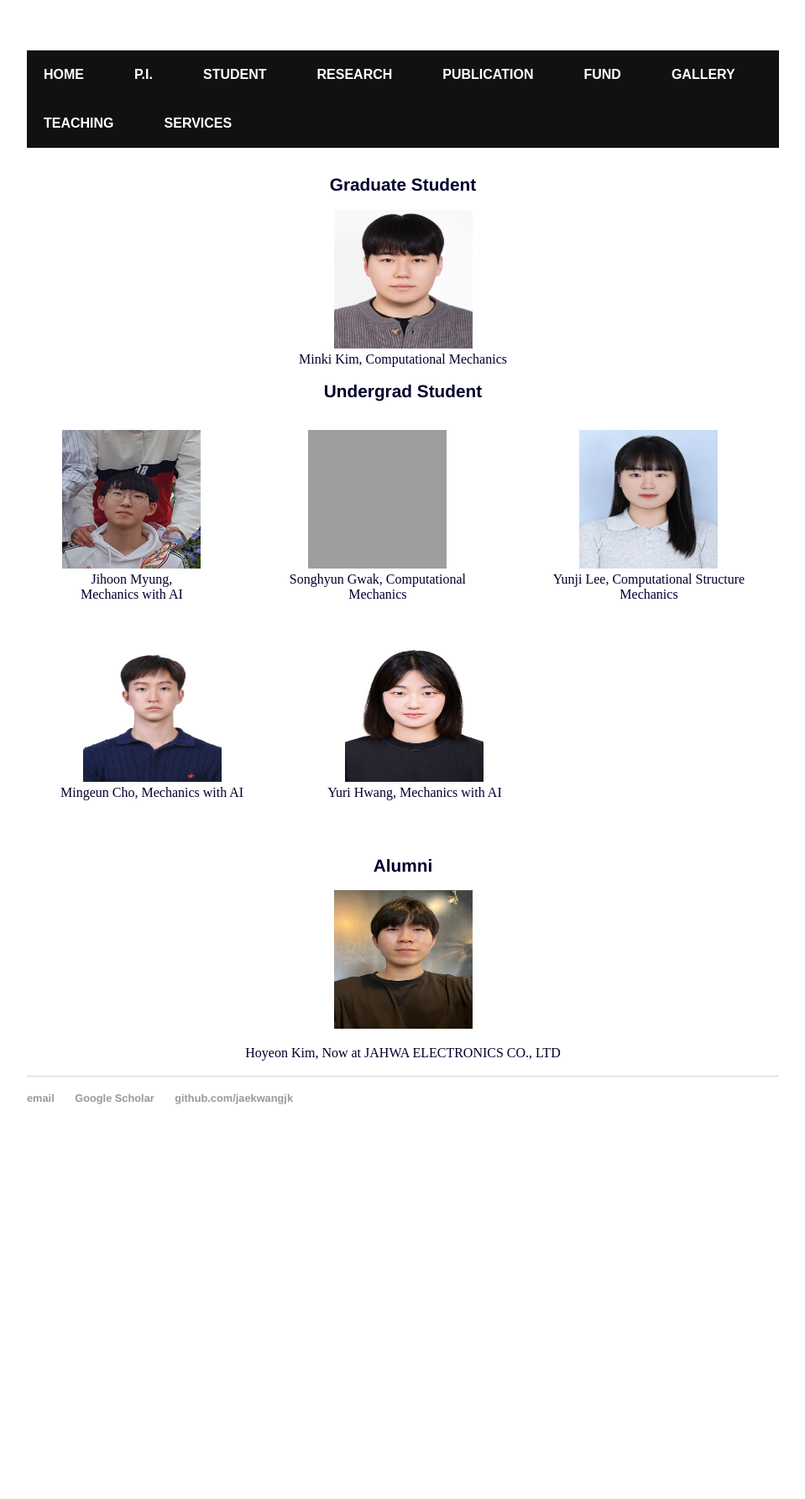
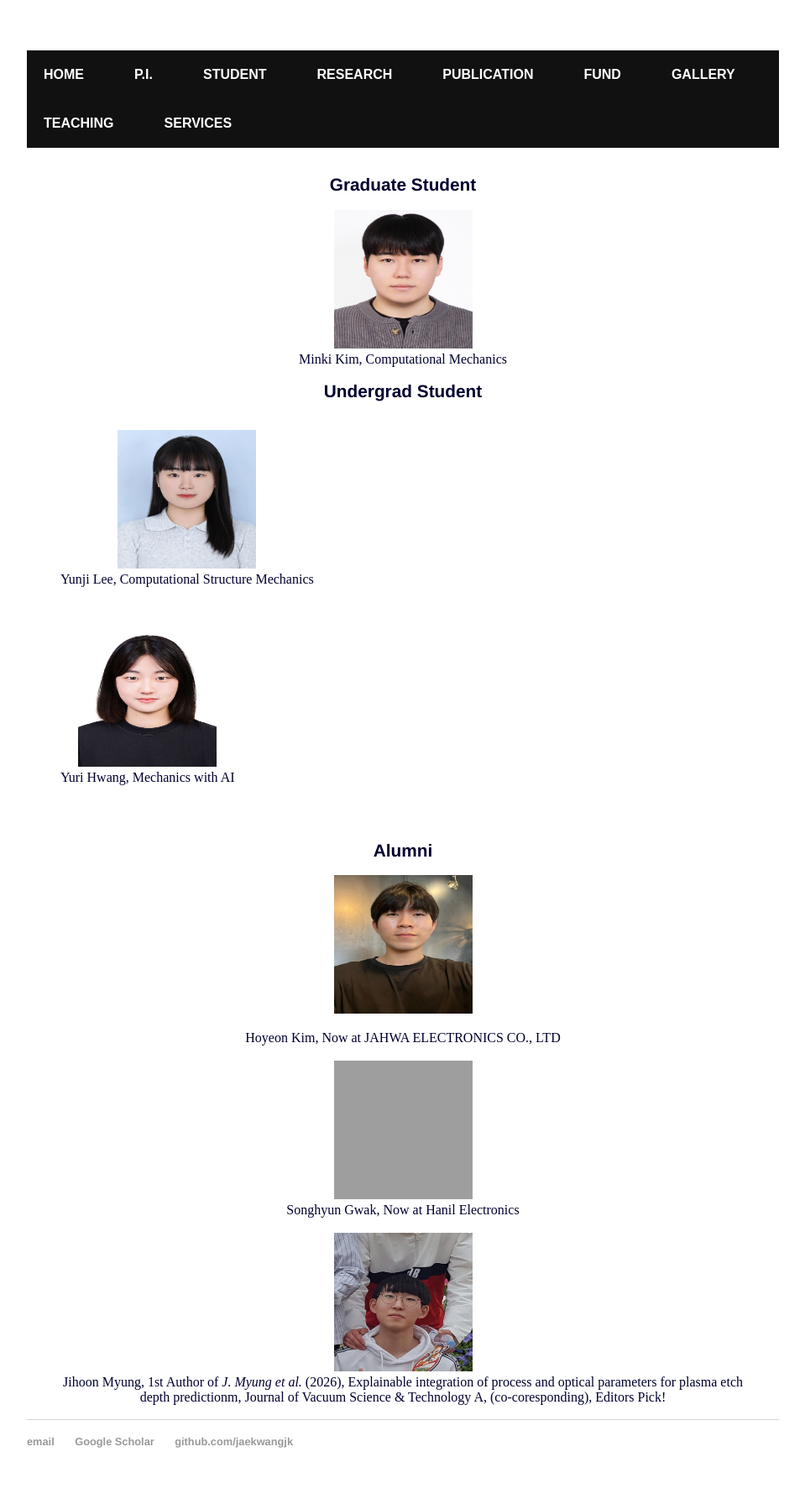
Before and after one commit to jaekwangjk/jaekwangjk.github.io, a Jekyll site: the page built from student.html, in a window 1280 px wide. Shown: the whole page at 84% size, without its empty margins (160-1119 px from the left). Built offline with Jekyll 4.4.1, drawn with Linux system fonts in a browser that asks for light colours; before the commit the page ends 1376 px from its top, so only the background shows below that; grey boxes are pictures that could not be loaded.

Commit message:
Update student.html

```diff
--- a/student.html
+++ b/student.html
@@ -20,21 +20,9 @@ title: Jaekwang Kim
 	</p>
 
 
-
-
 	<h1>Undergrad Student</h1>
-
 	<p>
 	<div style="display: flex; gap: 20px;">
- 	<figure>
-   	<img src="pictures/myungjihoon.jpg" alt="jihoon" style="width:165px;height:165px;">
-   	<figcaption>Jihoon Myung, Mechanics with AI </figcaption>
-  	</figure>
-
-  	<figure>
-  	<img src="pictures/songhyun.jpeg" alt="songhyeon" style="width:165px;height:165px;">
-    	<figcaption>Songhyun Gwak, Computational Mechanics </figcaption>
-  	</figure>
 
 	<figure>
 	<img src="pictures/yunji.jpg" alt="yunji" style="width:165px;height:165px;">
@@ -44,17 +32,8 @@ title: Jaekwang Kim
 	</div>
 	</p>
 
-
-
-
 	<p>
 	<div style="display: flex; gap: 20px;">
-
-
-  	<figure>
-  	<img src="pictures/mingeun.jpg" alt="mingeun" style="width:165px;height:165px;">
-    	<figcaption>Mingeun Cho, Mechanics with AI </figcaption>
-  	</figure>
 
 	<figure>
   	<img src="pictures/yuri.jpeg" alt="yuri" style="width:165px;height:165px;">
@@ -63,9 +42,6 @@ title: Jaekwang Kim
 
 	</div>
 	</p>
-
-
-
 
 
 	<br>
@@ -78,7 +54,23 @@ title: Jaekwang Kim
 	Hoyeon Kim, Now at JAHWA ELECTRONICS CO., LTD
 	</p>
 
-			</center>
+	<p>
+  	<figure>
+  	<img src="pictures/songhyun.jpeg" alt="songhyeon" style="width:165px;height:165px;">
+    	<figcaption>Songhyun Gwak, Now at Hanil Electronics </figcaption>
+  	</figure>
+	</p>
+
+	<p>
+	<figure>
+   	<img src="pictures/myungjihoon.jpg" alt="jihoon" style="width:165px;height:165px;">
+   	<figcaption>Jihoon Myung, 1st Author of <em> J. Myung et al. </em>  (2026), Explainable integration of process and optical parameters for plasma etch depth predictionm, Journal of Vacuum Science & Technology A, (co-coresponding), Editors Pick! </figcaption>
+  	</figure>
+	</p>
+
+
+
+	</center>
 
 
 </div><!-- /.blurb -->
```
